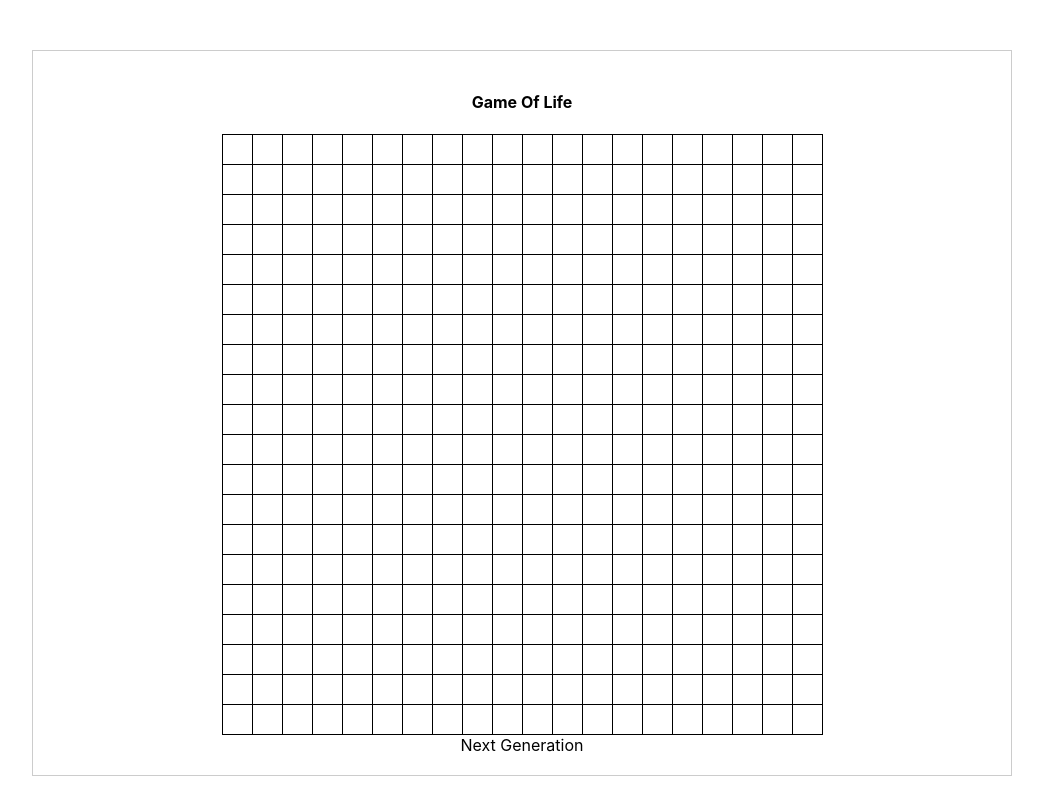
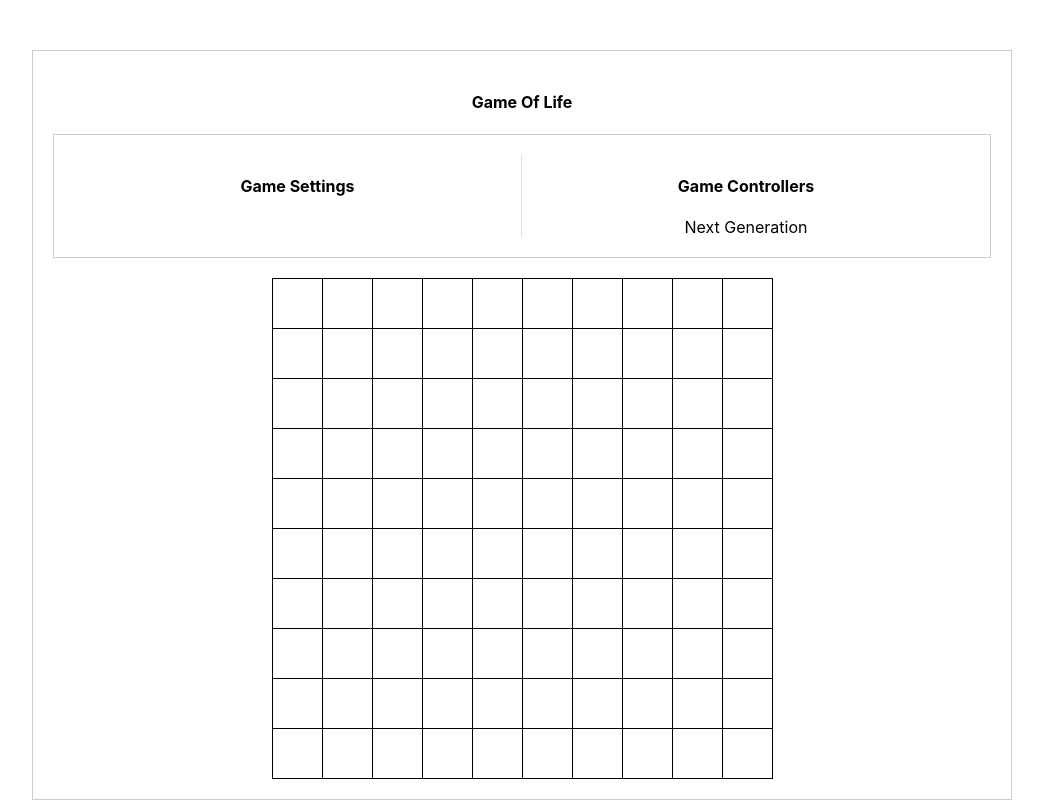
Before and after one commit to nunibaranes/reactGames, a React app: page / in a window 1280 px wide. Shown: the part 800-1601 px from the top of the page, without its empty margins (118-1161 px from the left). Built offline with nearby package versions, Linux system fonts and the light colour scheme.

Commit message:
Added controllers and settings section

```diff
--- a/src/app/components/common/board/Board.js
+++ b/src/app/components/common/board/Board.js
@@ -1,6 +1,7 @@
 import React, { Component } from 'react';
 import PropTypes from "prop-types";
-import './Board.scss'
+import './Board.scss';
+
 import Cell from './cell/Cell.js'
 class Board extends Component {
     static propTypes = {
--- a/src/app/components/game-of-life/GameOfLife.js
+++ b/src/app/components/game-of-life/GameOfLife.js
@@ -1,5 +1,6 @@
 import React, { Component } from 'react';
 import './GameOfLife.scss';
+
 import Title from '../common/title/Title.js';
 import Board from '../common/board/Board.js';
 
@@ -9,13 +10,13 @@ class GameOfLife extends Component {
     this.state = {
         title: 'Game Of Life',
         boardData: {
-          rows: 20,
-          columns: 20,
+          rows: 10,
+          columns: 10,
           cellData: {
             isActive: false,
           },
-          cellWidth: '30px', // TODO: add button to change cellWidth
-          cellHeight: '30px', // TODO: add button to change cellHeight
+          cellWidth: '50px', // TODO: add button to change cellWidth
+          cellHeight: '50px', // TODO: add button to change cellHeight
           defaultColor: 'black', // TODO: add button to change color
         },
         boardStatus: [],
@@ -141,7 +142,6 @@ class GameOfLife extends Component {
    * @param {Object} cellObj
    */
   cellClicked = (cellObj) => {
-    console.log('cellClicked setState')
     this.setState(prevState => ({
         boardStatus: this.toggleCellIsActiveStatus(prevState.boardStatus, cellObj)
     }));
@@ -152,6 +152,20 @@ class GameOfLife extends Component {
     return (
       <section className='game-of-life wrapper wrap-with-border'>
         <Title title={ title }></Title>
+        <div className='controllers-and-settings wrapper wrap-with-border'>
+          <div className='settings'>
+            <Title title={ 'Game Settings' }></Title>
+          </div>
+          <div className='controllers'>
+            <Title title={ 'Game Controllers' }></Title>
+            <div
+              className='control-next-generation'
+              onClick={() => { this.setNextGenerationBoardStatus() }}
+            >
+              Next Generation
+            </div>
+          </div>
+        </div>
         <Board
           boardData={ boardData }
           board={ boardStatus }
@@ -159,14 +173,6 @@ class GameOfLife extends Component {
           boardGenerated={this.boardGenerated}
           >
         </Board>
-        <div className='board-game-actions'>
-          <div
-            className='generate-new-game'
-            onClick={() => { this.setNextGenerationBoardStatus() }}
-          >
-              Next Generation
-          </div>
-        </div>
       </section>
     );
   }
--- a/src/app/components/game-of-life/GameOfLife.scss
+++ b/src/app/components/game-of-life/GameOfLife.scss
@@ -0,0 +1,7 @@
+.controllers-and-settings {
+    display: grid;
+    grid-template-columns: repeat(2, 1fr);
+    .settings {
+        border-right: 1px solid #ddd;
+    }
+}
```
